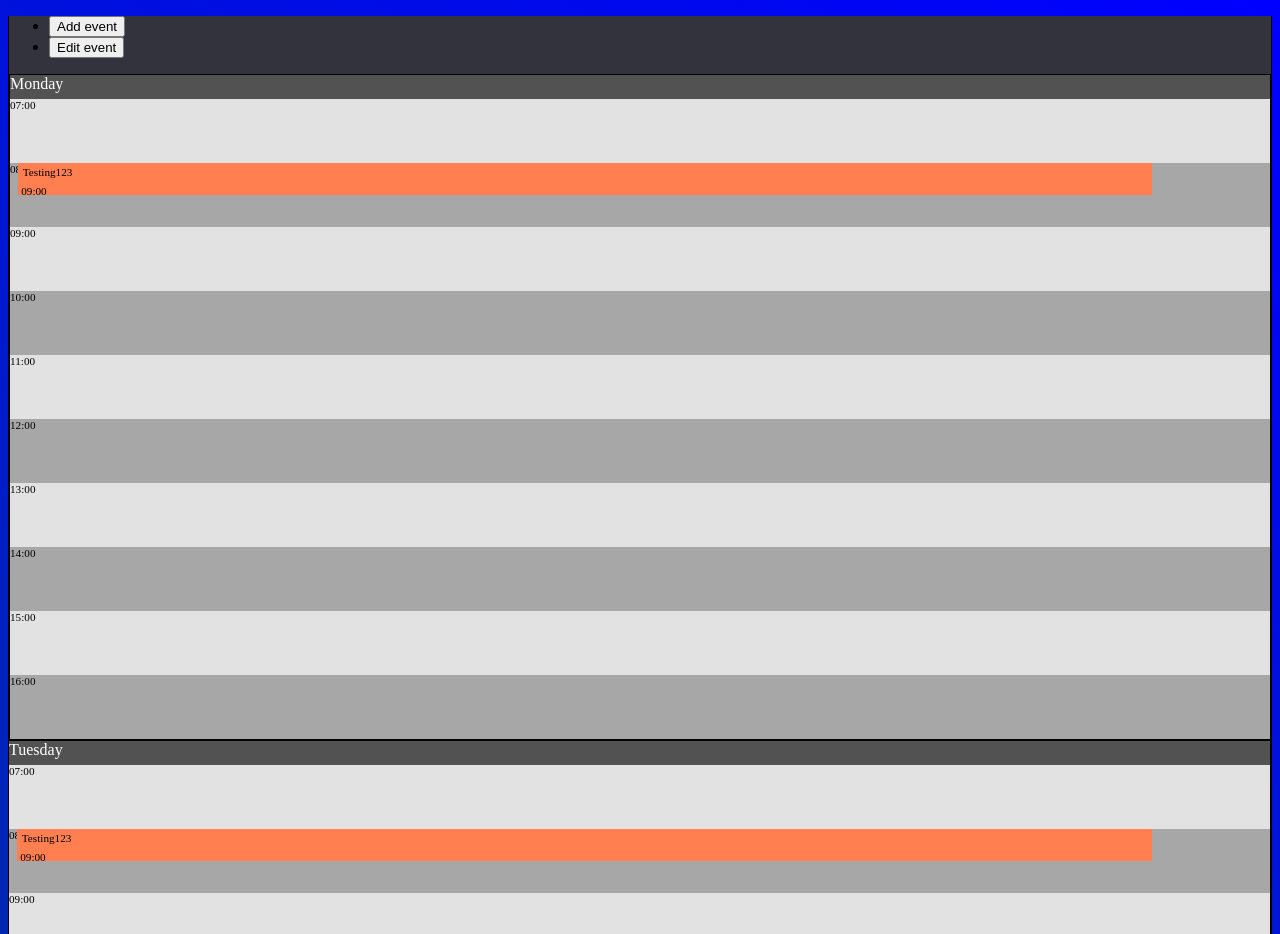
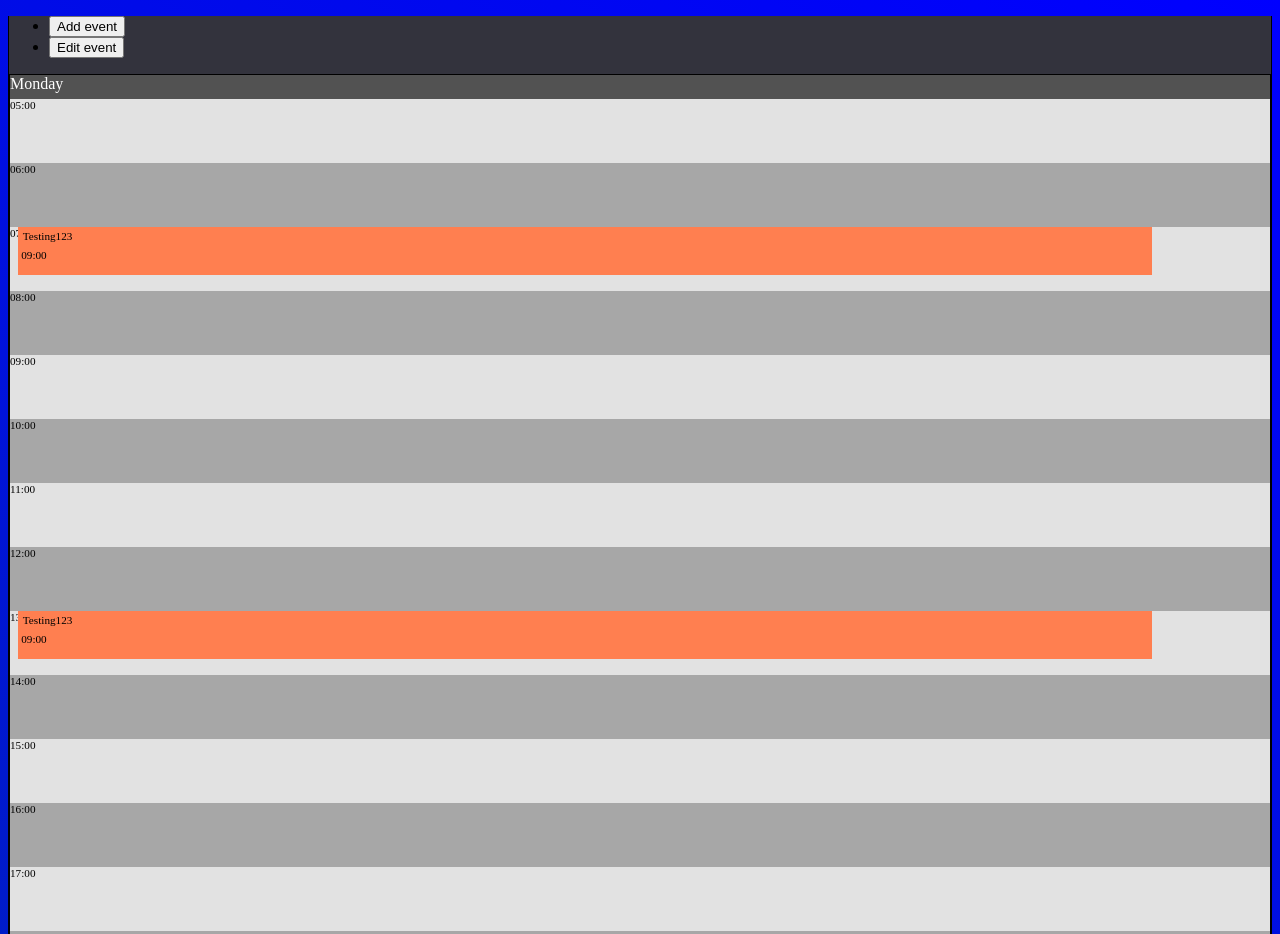
Before and after one commit to zweistein83/timetable_react_gatsby, a Gatsby site: page /timetable/timetable in a window 1280 px wide. Shown: the top 934 px of the page. Built offline with nearby package versions, Linux system fonts and the light colour scheme; Gatsby itself is replaced by a stand-in of ours.

Commit message:
added endhour to state of timetable. Changed eventbody to handle start and end time of events

```diff
--- a/src/pages/timetable/components/eventsComponent.js
+++ b/src/pages/timetable/components/eventsComponent.js
@@ -7,6 +7,8 @@ class EventsComponent extends Component {
     }
 
     render() {
+        const STARTHOUR = this.props.starthour;
+        //const STARTHOUR = this.props.starthour;
         function EventBody({ event_style_custom }) {
 
             return (
@@ -39,9 +41,12 @@ class EventsComponent extends Component {
 
 
         */
-        function EventDetails({ hour_row_height, hour }) {
+        function EventDetails({ hour_row_height, hour_start }) {
             const top_pos = (1 * hour_row_height) + "rem"
-            const event_style_custom = { top: top_pos, height: "2rem" }
+            const hour_to_top_pos = (hour_start)=> {
+                return ((hour_start - STARTHOUR) * hour_row_height) +"rem";
+            };
+            const event_style_custom = { top: hour_to_top_pos(hour_start), height: "3rem" };
             return (
                 <React.Fragment>
                     <EventBody event_style_custom={event_style_custom} />
@@ -51,11 +56,13 @@ class EventsComponent extends Component {
 
 
         function EventsContainer({hour_row_height }) {
+
             return (
                 <div className="overlay-wrapper">
                     <div className="overlay">
                         <Col className="col-12">
-                            <EventDetails hour_row_height={hour_row_height} />
+                            <EventDetails key={0} hour_row_height={hour_row_height} hour_start={7} />
+                            <EventDetails key={1} hour_row_height={hour_row_height} hour_start={13} />
                         </Col>
                     </div>
                 </div>)
--- a/src/pages/timetable/components/timetableComponent.js
+++ b/src/pages/timetable/components/timetableComponent.js
@@ -18,6 +18,8 @@ class TimetableComponent extends Component {
     render() {
         const DAYS = this.props.days;
         const STARTHOUR = this.props.starthour;
+        const ENDHOUR =  this.props.endhour;
+        var HOURS_TOTAL = ENDHOUR - STARTHOUR;
         const COLSETTING = this.props.colSetting;
         const hour_row_height= this.props.hour_row_height;
         //console.log("COLSETTING:")
@@ -37,7 +39,7 @@ class TimetableComponent extends Component {
         const BackgroundRows = ({ num }) => {
             //console.log("BackgroundRows: " + num);
             var rows = [];
-            for (let i = 0; i < num; i++) {
+            for (let i = 0; i <= num; i++) {
 
                 rows.push(
                     <BackgroundRow key={i} row_i={i} even={i % 2 === 0} />
@@ -50,16 +52,20 @@ class TimetableComponent extends Component {
             );
 
         }
+        /*
+            TODO:
 
+            - move num variable to timetable state.
+        */
         const BackgroundCol = ({ dayName, day_i }) => {
             //console.log("BackgroundCol: ");
             return (
                 <div key={dayName + "_" + day_i} className={"col-12 col-xs-2 col-sm-4 col-lg col-days"+ (day_i ? "" : " col-firstday")}>
                     <Row className="day-row">{dayName}</Row>
                     <React.Fragment key="day_i">
-                        <EventsComponent hour_row_height={hour_row_height}/>
+                        <EventsComponent starthour ={STARTHOUR} hour_row_height={hour_row_height}/>
                     </React.Fragment>
-                    <BackgroundRows num={10} />
+                    <BackgroundRows num={HOURS_TOTAL} />
 
                 </div>
             );
--- a/src/pages/timetable/timetable.js
+++ b/src/pages/timetable/timetable.js
@@ -10,7 +10,8 @@ class Timetable extends Component {
         //colSetting: "col-12 col-xs-2 col-sm-4 col-lg"
         this.state = {
             days: ["Monday", "Tuesday", "Wednesday", "Thursday", "Friday", "Saturday", "Sunday"],
-            starthour: 7,
+            starthour: 5,
+            endhour: 19,
             hour_row_height: 4
 
         }
@@ -35,6 +36,7 @@ class Timetable extends Component {
 
                     <TimetableComponent days={this.state.days}
                         starthour={this.state.starthour}
+                        endhour={this.state.endhour}
                         hour_row_height={this.state.hour_row_height} />
                 </Row>
             </Container>
```
